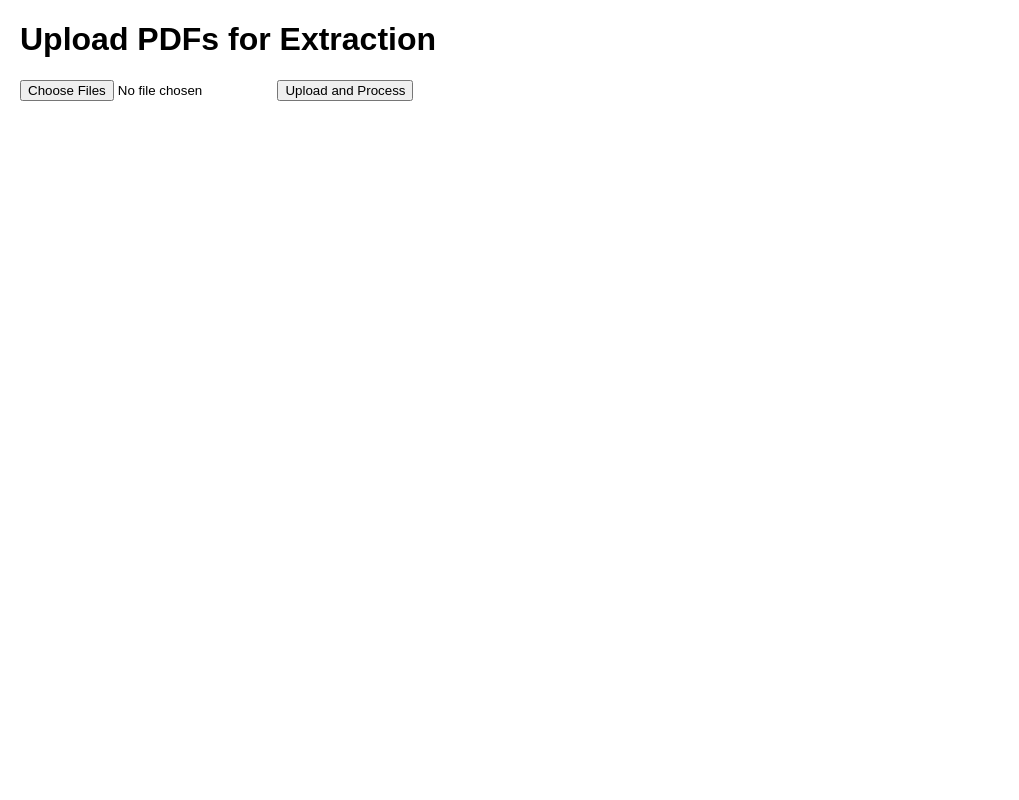
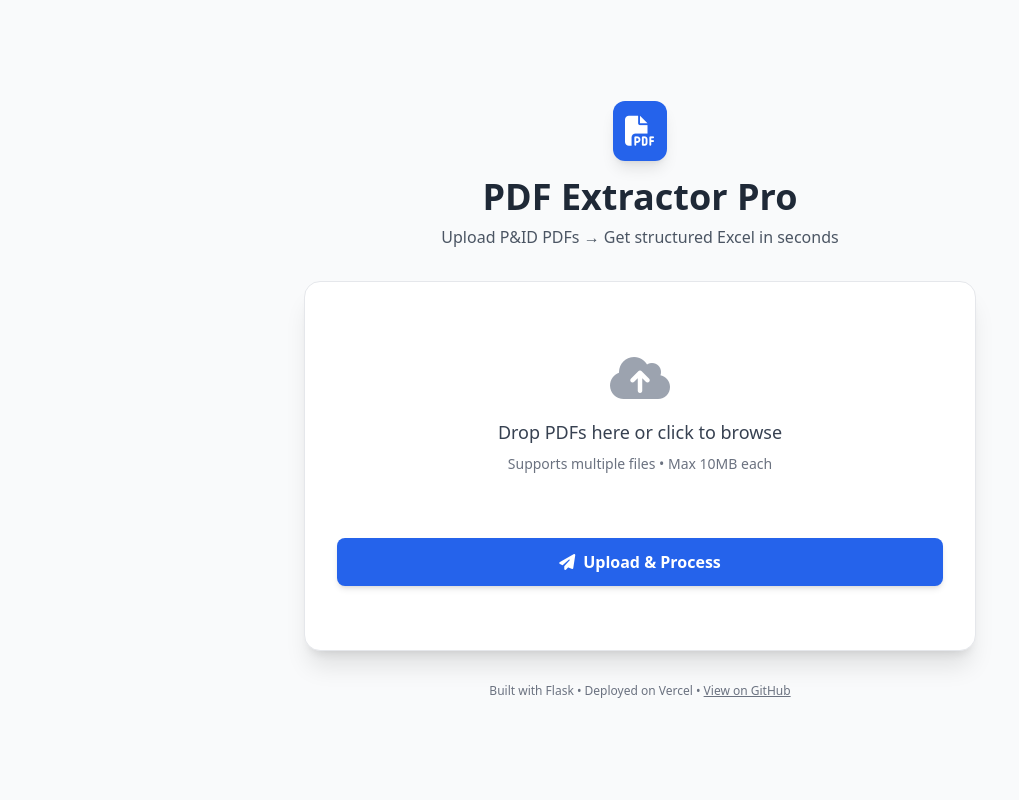
Before and after one commit to CognitionIES/pdf-extractor, a Flask app: page / in a window 1280 px wide. Shown: the whole page, without its empty margins (0-1019 px from the left). Run offline with Flask 3, Linux system fonts and the light colour scheme; parts of the project's set-up code (start-up, migrations or seed data) failed here and were passed over; some libraries are stand-ins or nearby versions.

Commit message:
Update: Added the stylings in the Js and html

```diff
--- a/static/js/main.js
+++ b/static/js/main.js
@@ -1,8 +1,12 @@
-document.getElementById('uploadForm').addEventListener('submit', function(e) {
+// main.js - PDF Extractor Pro
+// Handles upload, progress, polling, and results
+
+document.getElementById('uploadForm').addEventListener('submit', function (e) {
   e.preventDefault();
+
   const files = document.getElementById('files').files;
   if (files.length === 0) {
-        alert('Please select at least one PDF.');
+    alert('Please select at least one PDF file.');
     return;
   }
 
@@ -12,15 +16,17 @@ document.getElementById('uploadForm').addEventListener('submit', function(e) {
   }
 
   // UI Elements
-    const progressBar = document.getElementById('progressBar');
-    const uploadStatus = document.getElementById('uploadStatus');
+  const progressSection = document.getElementById('progressSection');
+  const uploadBar = document.getElementById('uploadBar');
+  const uploadPercent = document.getElementById('uploadPercent');
   const processingStatus = document.getElementById('processingStatus');
   const processingText = document.getElementById('processingText');
   const resultsDiv = document.getElementById('results');
 
   // Reset UI
-    progressBar.classList.remove('hidden');
-    uploadStatus.textContent = 'Uploading...';
+  progressSection.classList.remove('hidden');
+  uploadBar.style.width = '0%';
+  uploadPercent.textContent = '0%';
   processingStatus.classList.add('hidden');
   resultsDiv.innerHTML = '';
 
@@ -30,39 +36,40 @@ document.getElementById('uploadForm').addEventListener('submit', function(e) {
   xhr.open('POST', '/upload', true);
 
   // Upload Progress
-    xhr.upload.addEventListener('progress', function(event) {
+  xhr.upload.addEventListener('progress', function (event) {
     if (event.lengthComputable) {
       const percent = (event.loaded / event.total) * 100;
-            progressBar.value = percent;
-            uploadStatus.textContent = `Uploading: ${Math.round(percent)}%`;
+      uploadBar.style.width = `${percent}%`;
+      uploadPercent.textContent = `${Math.round(percent)}%`;
     }
   });
 
-    xhr.onload = function() {
+  xhr.onload = function () {
     if (xhr.status === 200) {
       const data = JSON.parse(xhr.responseText);
       taskId = data.task_id;
 
-            // Hide upload, show processing
-            progressBar.classList.add('hidden');
-            uploadStatus.textContent = 'Upload complete. Processing...';
+      // Hide upload bar, show processing
+      uploadBar.style.width = '100%';
+      uploadPercent.textContent = '100%';
+      setTimeout(() => {
         processingStatus.classList.remove('hidden');
         processingText.textContent = 'Processing: 0 of 0...';
-
-            // Start polling
         pollStatus(taskId);
+      }, 600);
     } else {
-            uploadStatus.textContent = 'Upload failed.';
+      showError('Upload failed. Please try again.');
     }
   };
 
-    xhr.onerror = function() {
-        uploadStatus.textContent = 'Upload error.';
+  xhr.onerror = function () {
+    showError('Network error. Check your connection.');
   };
 
   xhr.send(formData);
 });
 
+// Poll for processing status
 function pollStatus(taskId) {
   const processingText = document.getElementById('processingText');
   const resultsDiv = document.getElementById('results');
@@ -77,22 +84,50 @@ function pollStatus(taskId) {
         if (data.done) {
           clearInterval(interval);
           processingStatus.classList.add('hidden');
-                    resultsDiv.innerHTML = '<strong>Processing Complete!</strong><br>';
-
-                    data.downloads.forEach((link, i) => {
-                        const a = document.createElement('a');
-                        a.href = link;
-                        a.textContent = `Download Output ${i + 1}`;
-                        a.download = '';
-                        a.style.display = 'block';
-                        a.style.margin = '5px 0';
-                        resultsDiv.appendChild(a);
-                    });
+          showResults(data.downloads);
         }
       })
       .catch(err => {
         clearInterval(interval);
-                processingText.textContent = 'Error checking status.';
+        showError('Failed to check status. Please refresh.');
       });
-    }, 1000); // Poll every 1s
+  }, 1000);
 }
+
+// Show download links
+function showResults(downloads) {
+  const resultsDiv = document.getElementById('results');
+  resultsDiv.innerHTML = `
+    <div class="text-center p-6 bg-green-50 rounded-lg border border-green-200">
+      <i class="fas fa-check-circle text-4xl text-green-600 mb-3"></i>
+      <p class="text-lg font-semibold text-green-800">All PDFs processed!</p>
+      <p class="text-sm text-green-700 mt-1">Download your structured Excel reports:</p>
+    </div>
+  `;
+
+  const linksContainer = document.createElement('div');
+  linksContainer.className = 'mt-6 space-y-3';
+
+  downloads.forEach((link, index) => {
+    const a = document.createElement('a');
+    a.href = link;
+    a.download = '';
+    a.className = 'block w-full text-center bg-blue-600 hover:bg-blue-700 text-white font-medium py-3 px-4 rounded-lg shadow transition duration-200 flex items-center justify-center';
+    a.innerHTML = `<i class="fas fa-download mr-2"></i> Download Report ${index + 1}`;
+    linksContainer.appendChild(a);
+  });
+
+  resultsDiv.appendChild(linksContainer);
+}
+
+// Error handler
+function showError(message) {
+  const resultsDiv = document.getElementById('results');
+  resultsDiv.innerHTML = `
+    <div class="text-center p-6 bg-red-50 rounded-lg border border-red-200">
+      <i class="fas fa-exclamation-triangle text-4xl text-red-600 mb-3"></i>
+      <p class="text-lg font-semibold text-red-800">Error</p>
+      <p class="text-sm text-red-700 mt-1">${message}</p>
+    </div>
+  `;
+}
--- a/templates/index.html
+++ b/templates/index.html
@@ -1,49 +1,122 @@
 <!DOCTYPE html>
-<html lang="en">
+<html lang="en" class="h-full bg-gray-50">
 <head>
-    <meta charset="UTF-8">
-    <meta name="viewport" content="width=device-width, initial-scale=1.0">
-    <title>PDF Extractor</title>
+  <meta charset="UTF-8" />
+  <meta name="viewport" content="width=device-width, initial-scale=1.0"/>
+  <title>PDF Extractor Pro</title>
+
+  <script src="https://cdn.tailwindcss.com"></script>
+  <link href="https://cdnjs.cloudflare.com/ajax/libs/font-awesome/6.5.0/css/all.min.css" rel="stylesheet">
+
   <style>
-        body { font-family: Arial, sans-serif; margin: 20px; }
-        #results { margin-top: 20px; }
-        #progressBar { width: 100%; height: 20px; margin: 10px 0; }
+    .drop-zone {
+      transition: all 0.3s ease;
+    }
+    .drop-zone.dragover {
+      background-color: #dbeafe;
+      border-color: #3b82f6;
+      transform: scale(1.02);
+    }
     .spinner {
-            border: 4px solid #f3f3f3;
-            border-top: 4px solid #3498db;
+      border: 4px solid #f3f4f6;
+      border-top: 4px solid #3b82f6;
       border-radius: 50%;
-            width: 30px; height: 30px;
+      width: 40px;
+      height: 40px;
       animation: spin 1s linear infinite;
       display: inline-block;
-            margin-right: 10px;
     }
     @keyframes spin {
       0% { transform: rotate(0deg); }
       100% { transform: rotate(360deg); }
     }
-        .hidden { display: none; }
   </style>
 </head>
-<body>
-    <h1>Upload PDFs for Extraction</h1>
+<body class="min-h-screen flex items-center justify-center p-4">
+  <div class="w-full max-w-2xl">
+
+    <div class="text-center mb-8">
+      <div class="flex justify-center mb-4">
+        <div class="p-3 bg-blue-600 rounded-xl shadow-lg">
+          <i class="fas fa-file-pdf text-white text-3xl"></i>
+        </div>
+      </div>
+      <h1 class="text-4xl font-bold text-gray-800 mb-2">PDF Extractor Pro</h1>
+      <p class="text-gray-600">Upload P&ID PDFs → Get structured Excel in seconds</p>
+    </div>
+
+    <div class="bg-white rounded-2xl shadow-xl p-8 border border-gray-200">
       <form id="uploadForm">
-        <input type="file" id="files" name="files" multiple accept=".pdf" required>
-        <button type="submit">Upload and Process</button>
+        <div id="dropZone" class="drop-zone border-3 border-dashed border-gray-300 rounded-xl p-10 text-center cursor-pointer hover:border-blue-400">
+          <i class="fas fa-cloud-upload-alt text-5xl text-gray-400 mb-4"></i>
+          <p class="text-lg font-medium text-gray-700 mb-2">Drop PDFs here or click to browse</p>
+          <p class="text-sm text-gray-500">Supports multiple files • Max 10MB each</p>
+          <input type="file" id="files" name="files" multiple accept=".pdf" class="hidden" required />
+        </div>
+
+        <button type="submit" class="mt-6 w-full bg-blue-600 hover:bg-blue-700 text-white font-semibold py-3 px-6 rounded-lg shadow-md transition duration-200 flex items-center justify-center">
+          <i class="fas fa-paper-plane mr-2"></i>
+          Upload & Process
+        </button>
       </form>
 
-    <!-- Upload Progress -->
-    <progress id="progressBar" value="0" max="100" class="hidden"></progress>
-    <div id="uploadStatus"></div>
-
-    <!-- Processing Loader -->
-    <div id="processingStatus" class="hidden">
-        <div class="spinner"></div>
-        <span id="processingText">Processing: 0 of 0...</span>
+      <div id="progressSection" class="mt-8 hidden">
+        <div class="flex items-center justify-between mb-2">
+          <span class="text-sm font-medium text-gray-700">Upload Progress</span>
+          <span id="uploadPercent" class="text-sm text-gray-600">0%</span>
+        </div>
+        <div class="w-full bg-gray-200 rounded-full h-3 overflow-hidden">
+          <div id="uploadBar" class="h-full bg-blue-600 transition-all duration-300" style="width: 0%"></div>
         </div>
 
-    <!-- Results -->
-    <div id="results"></div>
+        <div id="processingStatus" class="mt-6 hidden flex items-center">
+          <div class="spinner mr-3"></div>
+          <div>
+            <p class="font-medium text-gray-800">Processing PDFs...</p>
+            <p id="processingText" class="text-sm text-gray-600">Initializing...</p>
+          </div>
+        </div>
+      </div>
+
+      <div id="results" class="mt-8 space-y-3"></div>
+    </div>
+
+    <p class="text-center text-xs text-gray-500 mt-8">
+      Built with Flask • Deployed on Vercel • <a href="https://github.com/yourusername/pdf-extractor" class="underline hover:text-blue-600">View on GitHub</a>
+    </p>
+  </div>
 
   <script src="{{ url_for('static', filename='js/main.js') }}"></script>
+  <script>
+    // Drag & Drop Enhancement
+    const dropZone = document.getElementById('dropZone');
+    const fileInput = document.getElementById('files');
+
+    ['dragenter', 'dragover', 'dragleave', 'drop'].forEach(eventName => {
+      dropZone.addEventListener(eventName, preventDefaults, false);
+    });
+
+    function preventDefaults(e) {
+      e.preventDefault();
+      e.stopPropagation();
+    }
+
+    ['dragenter', 'dragover'].forEach(eventName => {
+      dropZone.addEventListener(eventName, () => dropZone.classList.add('dragover'), false);
+    });
+
+    ['dragleave', 'drop'].forEach(eventName => {
+      dropZone.addEventListener(eventName, () => dropZone.classList.remove('dragover'), false);
+    });
+
+    dropZone.addEventListener('drop', handleDrop, false);
+    dropZone.addEventListener('click', () => fileInput.click());
+
+    function handleDrop(e) {
+      const dt = e.dataTransfer;
+      const files = dt.files;
+      fileInput.files = files;
+    }
+  </script>
 </body>
 </html>
```
Lines whose indentation alone changed are shown as unchanged.
